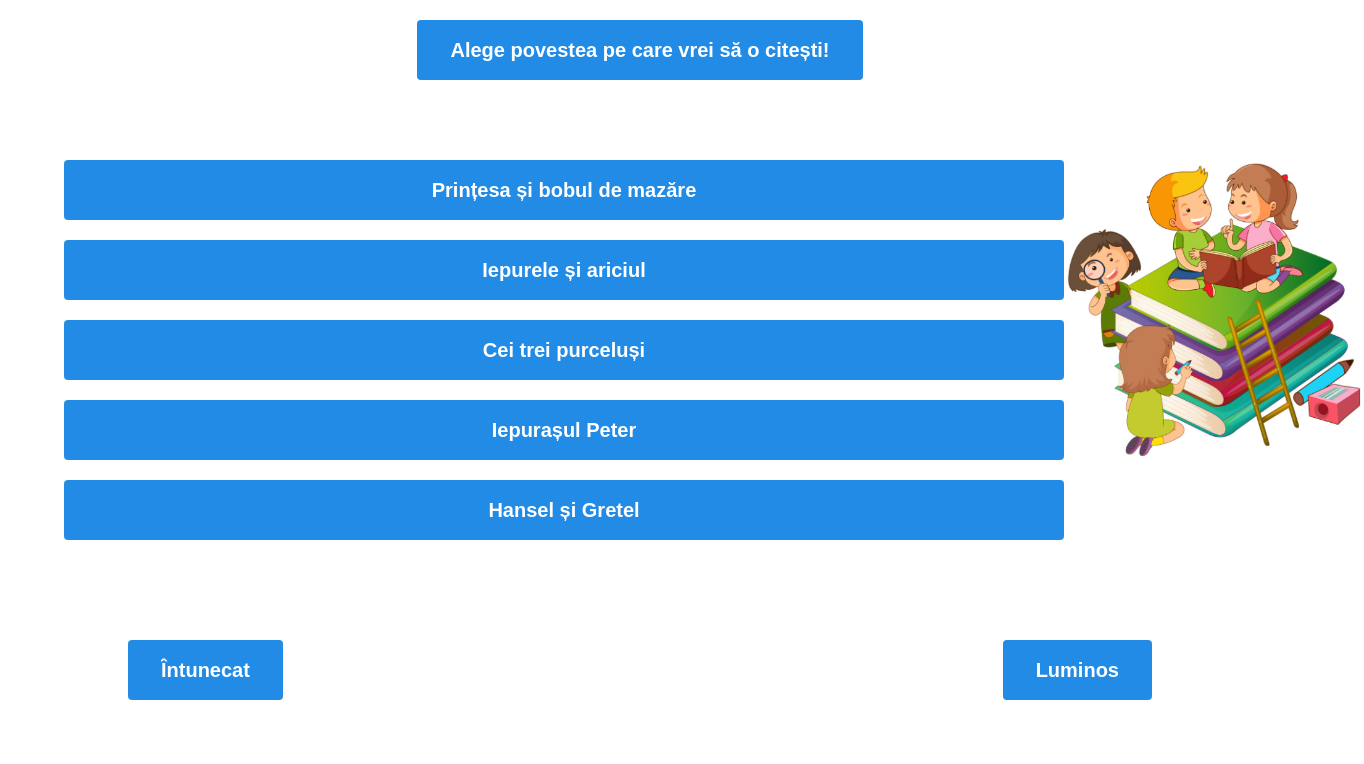
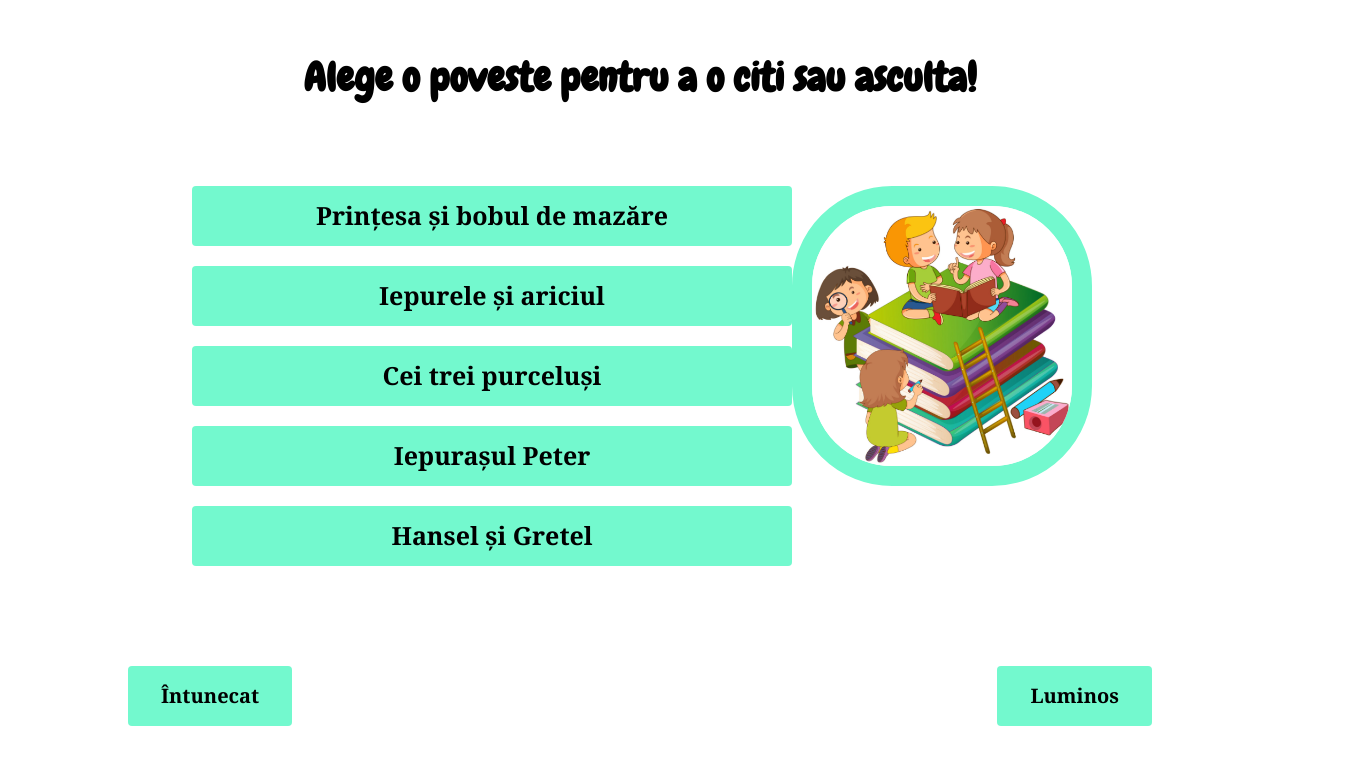
Before and after one commit to turbutalex/BookReader, a Next.js app: page / in a window 1280 px wide. Shown: the top 764 px of the page, 1364 px wide, since content can reach past the window. Built offline with nearby package versions, Linux system fonts and the light colour scheme.

Commit message:
Added headings and adjusted the styling

```diff
--- a/pages/_app.tsx
+++ b/pages/_app.tsx
@@ -13,6 +13,7 @@ export default function App({ Component, pageProps }: any) {
             content="minimum-scale=1, initial-scale=1, width=device-width"
           />
           <link rel="shortcut icon" href="/favicon.svg"/>
+          <link rel="stylesheet" href="https://fonts.googleapis.com/css2?family=Chewy&display=swap" />
         </Head>
         <Component {...pageProps} />
     </MantineProvider>
--- a/pages/cei-trei-purcelusi/index.tsx
+++ b/pages/cei-trei-purcelusi/index.tsx
@@ -9,7 +9,7 @@ export default function IndexPage() {
 
   return (
     <Group mt={50} justify="center">
-      <Readable text={povesteTrei} imageSrc={"/purcelusi.png"} />
+      <Readable text={povesteTrei} imageSrc={"/purcelusi.png"} title={"Cei trei purcelusi"}/>
     </Group>
   );
 }
--- a/pages/hansel-si-gretel/index.tsx
+++ b/pages/hansel-si-gretel/index.tsx
@@ -9,7 +9,7 @@ export default function IndexPage() {
 
   return (
     <Group mt={50} justify="center">
-      <Readable text={povesteCinci} imageSrc={"/hansel-si-gretel.png"}/>
+      <Readable text={povesteCinci} imageSrc={"/hansel-si-gretel.png"} title={"Hansel si Gretel"}/>
     </Group>
   );
 }
--- a/pages/iepurasul-Peter/index.tsx
+++ b/pages/iepurasul-Peter/index.tsx
@@ -9,7 +9,7 @@ export default function IndexPage() {
 
   return (
     <Group mt={50} justify="center">
-      <Readable text={povestePatru} imageSrc={"/iepurasul.png"}/>
+      <Readable text={povestePatru} imageSrc={"/iepurasul.png"} title={"Iepurasul Peter"}/>
     </Group>
   );
 }
--- a/pages/iepurele-si-ariciul/index.tsx
+++ b/pages/iepurele-si-ariciul/index.tsx
@@ -9,7 +9,7 @@ export default function IndexPage() {
 
   return (
     <Group mt={50} justify="center">
-      <Readable text={povesteDoi} imageSrc={"/iepurele-si-ariciul.png"}/>
+      <Readable text={povesteDoi} imageSrc={"/iepurele-si-ariciul.png"} title={"Iepurele si ariciul"}/>
     </Group>
   );
 }
--- a/pages/index.tsx
+++ b/pages/index.tsx
@@ -1,5 +1,5 @@
 import { Button, Group, Text, useMantineColorScheme } from "@mantine/core";
-import { useState } from "react";
+import { useState, useEffect } from "react";
 import { Readable } from "../src/components/readable-component";
 import { useRouter } from "next/router";
 
@@ -7,9 +7,10 @@ export default function IndexPage() {
 
   const router = useRouter()
 
-  const { setColorScheme, clearColorScheme } = useMantineColorScheme();
+  const { setColorScheme, clearColorScheme, colorScheme } = useMantineColorScheme();
 
   const [hoveredStory, setHoveredStory] = useState<string | null>(null);
+  const [h1Color, setH1Color] = useState<'black' | 'white'>(colorScheme === 'dark' ? 'white' : 'black');
 
   const stories = [
     { name: "Prințesa și bobul de mazăre", route: "/printesa-si-bobul-de-mazare" },
@@ -33,10 +34,15 @@ export default function IndexPage() {
       : "/MainPageImage.png";
   };
 
+  const handleColorSchemeChange = (colorScheme: 'dark' | 'light') => {
+    setColorScheme(colorScheme);
+    setH1Color(colorScheme === 'dark' ? 'white' : 'black');
+  };
+
   return (
     <div style={{ display: 'flex', flexDirection: 'column', alignItems: 'center', marginTop: '20px'}}>
-      <Button size="xl">Alege povestea pe care vrei să o citești!</Button>
-      <div style={{ display: 'flex', justifyContent: 'space-between', width: '90%', marginTop: '80px', marginBottom: '80px' }}>
+      <h1 style={{fontFamily: 'Chewy', color: h1Color, fontSize: '40px'}}>Alege o poveste pentru a o citi sau asculta!</h1>
+      <div style={{ display: 'flex', justifyContent: 'space-between', width: '70%', marginTop: '50px', marginBottom: '80px' }}>
         <div style={{ display: 'flex', flexDirection: 'column', alignItems: 'center'}}>
           {stories.map((story) => (
             <Button
@@ -45,17 +51,17 @@ export default function IndexPage() {
               onMouseOver={() => handleMouseOver(story.name)}
               onMouseOut={handleMouseOut}
               onClick={() => router.push(story.route)}
-              style={{ marginBottom: '20px', width: '1000px' }}
+              style={{ marginBottom: '20px', width: '600px', fontSize: '25px' }}
             >
               {story.name}
             </Button>
           ))}
         </div>
-        <img src={getStoryImageSource(hoveredStory as string)} alt="Povesti pentru copii" width="300px" height="300px"></img>
+        <img src={getStoryImageSource(hoveredStory as string)} alt="Povesti pentru copii" width="300px" height="300px" style={{border: '20px solid #73F9CE', borderRadius: '100px'}}></img>
       </div>
       <div style={{ display: 'flex', justifyContent: 'space-between', width: '80%' }}>
-        <Button size="xl" onClick={() => setColorScheme('dark')}>Întunecat</Button>
-        <Button size="xl" onClick={() => setColorScheme('light')}>Luminos</Button>
+        <Button size="xl" onClick={() => handleColorSchemeChange('dark')}>Întunecat</Button>
+        <Button size="xl" onClick={() => handleColorSchemeChange('light')}>Luminos</Button>
       </div>
     </div>
   );
--- a/pages/printesa-si-bobul-de-mazare/index.tsx
+++ b/pages/printesa-si-bobul-de-mazare/index.tsx
@@ -9,7 +9,7 @@ export default function IndexPage() {
 
   return (
     <Group mt={50} justify="center">
-      <Readable text={povesteUnu} imageSrc={"/printesa.png"}/>
+      <Readable text={povesteUnu} imageSrc={"/printesa.png"} title={"Printesa si bobul de mazare"}/>
     </Group>
   );
 }
--- a/theme.ts
+++ b/theme.ts
@@ -1,11 +1,16 @@
-import { createTheme, MantineTheme } from "@mantine/core";
+import { createTheme, MantineTheme} from "@mantine/core";
 
 export const theme = createTheme({
   fontFamily: 'arial',
   components: {
     Button: {
       styles: (theme: MantineTheme) => ({
-        visibility: 'hidden'
+        visibility: 'hidden',
+        root: {
+          backgroundColor: '#73F9CE',
+          color: 'black',
+          fontFamily: 'Georgia'
+        }
       })
     },
     Notification: {
```
Also changed, not shown: src/components/game-component.tsx (+5 -5 lines), src/components/readable-component.tsx (+13 -6 lines).
